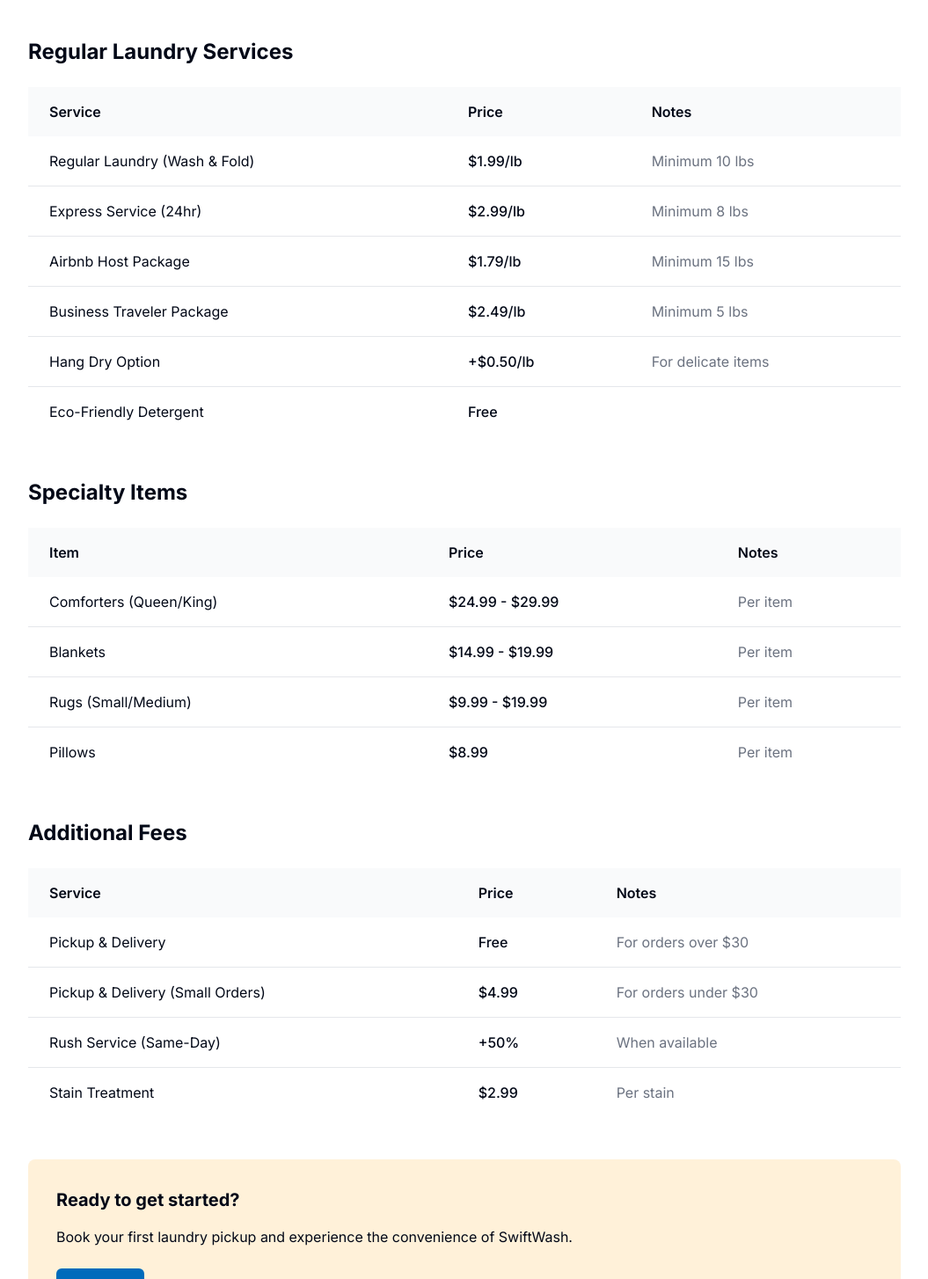
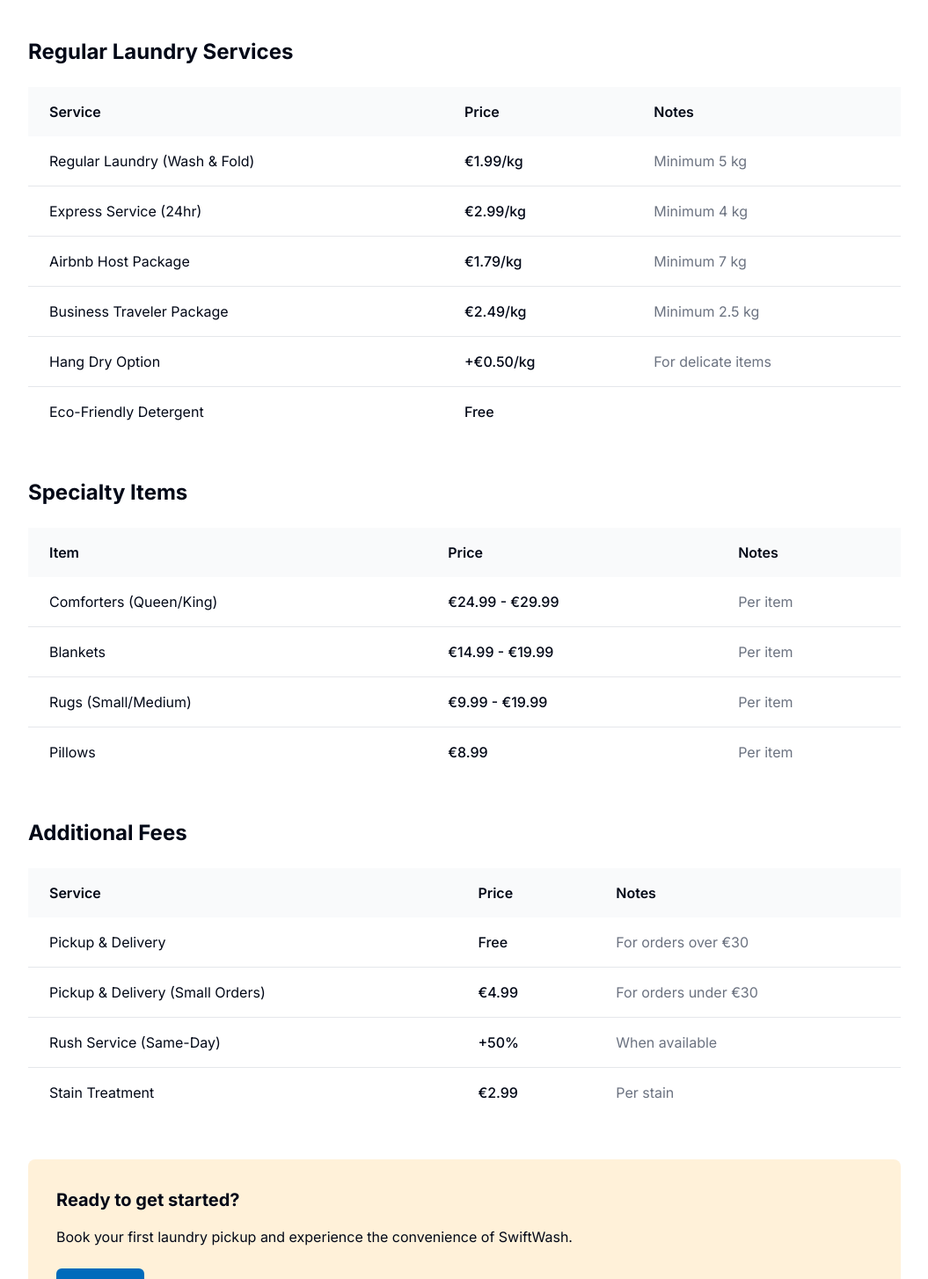
Before and after one commit to magmash/wash-drop-now, a React (Vite) app: page /pricing in a window 1280 px wide. Shown: the part 341-1795 px from the top of the page at 88% size, without its empty margins (112-1167 px from the left). Built offline with nearby package versions, Linux system fonts and the light colour scheme.

Commit message:
Replace dollar sign and pounds with euro and kilograms
Replaces all instances of "$" with "€" and "lb" with "kg" in the application.

```diff
--- a/src/components/home/ServicesList.tsx
+++ b/src/components/home/ServicesList.tsx
@@ -8,21 +8,21 @@ const services = [
     id: 1,
     name: 'Regular Wash & Fold',
     description: 'Your everyday laundry cleaned, dried, and neatly folded.',
-    priceFrom: 'From $1.99/lb',
+    priceFrom: 'From €1.99/kg',
     image: 'https://images.unsplash.com/photo-1649972904349-6e44c42644a7?auto=format&fit=crop&q=80&w=300',
   },
   {
     id: 2,
     name: 'Express Service',
     description: 'Same-day service for urgent laundry needs.',
-    priceFrom: 'From $2.99/lb',
+    priceFrom: 'From €2.99/kg',
     image: 'https://images.unsplash.com/photo-1649972904349-6e44c42644a7?auto=format&fit=crop&q=80&w=300',
   },
   {
     id: 3,
     name: 'Airbnb Host Package',
     description: 'Bulk service designed for hosts with multiple properties.',
-    priceFrom: 'From $1.79/lb',
+    priceFrom: 'From €1.79/kg',
     image: 'https://images.unsplash.com/photo-1649972904349-6e44c42644a7?auto=format&fit=crop&q=80&w=300',
   }
 ];
--- a/src/components/pricing/PriceEstimatorTool.tsx
+++ b/src/components/pricing/PriceEstimatorTool.tsx
@@ -66,10 +66,10 @@ const laundryCategories: LaundryCategory[] = [
     name: 'Wash & Fold',
     description: 'Everyday laundry washed, dried, and neatly folded',
     items: [
-      { id: 'regular-laundry', name: 'Regular Laundry', price: 1.99, unit: '/lb', description: 'Everyday clothing items' },
-      { id: 'delicate-laundry', name: 'Delicate Laundry', price: 2.49, unit: '/lb', description: 'Gentle cycle for delicate fabrics' },
-      { id: 'bedding', name: 'Bedding & Linens', price: 1.89, unit: '/lb', description: 'Sheets, pillowcases, and towels' },
-      { id: 'bulk-discount', name: 'Bulk Discount (10+ lb)', price: 1.79, unit: '/lb', description: 'Discounted rate for larger loads' },
+      { id: 'regular-laundry', name: 'Regular Laundry', price: 1.99, unit: '/kg', description: 'Everyday clothing items' },
+      { id: 'delicate-laundry', name: 'Delicate Laundry', price: 2.49, unit: '/kg', description: 'Gentle cycle for delicate fabrics' },
+      { id: 'bedding', name: 'Bedding & Linens', price: 1.89, unit: '/kg', description: 'Sheets, pillowcases, and towels' },
+      { id: 'bulk-discount', name: 'Bulk Discount (5+ kg)', price: 1.79, unit: '/kg', description: 'Discounted rate for larger loads' },
       { id: 'comforter-small', name: 'Comforter (Twin/Full)', price: 19.99, unit: '/item' },
       { id: 'comforter-large', name: 'Comforter (Queen/King)', price: 24.99, unit: '/item' },
       { id: 'duvet-cover', name: 'Duvet Cover', price: 14.99, unit: '/item' },
@@ -82,9 +82,9 @@ const laundryCategories: LaundryCategory[] = [
     items: [
       { id: 'curtains-s', name: 'Curtains (Small Panel)', price: 8.99, unit: '/panel' },
       { id: 'curtains-l', name: 'Curtains (Large Panel)', price: 12.99, unit: '/panel' },
-      { id: 'rug-small', name: 'Rug (Small <4×6)', price: 19.99, unit: '/item' },
-      { id: 'rug-medium', name: 'Rug (Medium 5×8)', price: 29.99, unit: '/item' },
-      { id: 'rug-large', name: 'Rug (Large >9×12)', price: 49.99, unit: '/item' },
+      { id: 'rug-small', name: 'Rug (Small <120×180 cm)', price: 19.99, unit: '/item' },
+      { id: 'rug-medium', name: 'Rug (Medium 150×240 cm)', price: 29.99, unit: '/item' },
+      { id: 'rug-large', name: 'Rug (Large >270×360 cm)', price: 49.99, unit: '/item' },
       { id: 'pillow', name: 'Pillow', price: 9.99, unit: '/item' },
       { id: 'cushion-cover', name: 'Cushion Cover', price: 4.99, unit: '/item' },
       { id: 'blanket-s', name: 'Blanket (Small/Throw)', price: 12.99, unit: '/item' },
@@ -253,7 +253,7 @@ const PriceEstimatorTool = () => {
                         <div className="flex items-center justify-between p-4">
                           <div>
                             <h3 className="font-medium text-sm md:text-base">{item.name}</h3>
-                            <p className="text-primary font-semibold">${item.price.toFixed(2)}{item.unit}</p>
+                            <p className="text-primary font-semibold">€{item.price.toFixed(2)}{item.unit}</p>
                             {item.description && (
                               <p className="text-xs text-muted-foreground mt-1">{item.description}</p>
                             )}
@@ -323,7 +323,7 @@ const PriceEstimatorTool = () => {
                               <span>{itemDetails.name}</span>
                               <span className="text-muted-foreground ml-1">×{quantity}</span>
                             </div>
-                            <span className="font-medium">${itemTotal.toFixed(2)}</span>
+                            <span className="font-medium">€{itemTotal.toFixed(2)}</span>
                           </div>
                         );
                       })}
@@ -332,7 +332,7 @@ const PriceEstimatorTool = () => {
                     <div className="pt-4 border-t">
                       <div className="flex justify-between font-semibold">
                         <span>Total ({totalItems} {totalItems === 1 ? 'item' : 'items'})</span>
-                        <span className="text-primary">${totalPrice.toFixed(2)}</span>
+                        <span className="text-primary">€{totalPrice.toFixed(2)}</span>
                       </div>
                     </div>
 
@@ -360,7 +360,7 @@ const PriceEstimatorTool = () => {
         <div className="flex items-center justify-between max-w-screen-lg mx-auto">
           <div>
             <p className="text-sm text-muted-foreground">Total ({totalItems} {totalItems === 1 ? 'item' : 'items'})</p>
-            <p className="text-xl font-bold text-primary">${totalPrice.toFixed(2)}</p>
+            <p className="text-xl font-bold text-primary">€{totalPrice.toFixed(2)}</p>
           </div>
           <Link to="/booking" onClick={saveEstimate}>
             <Button>
--- a/src/pages/Pricing.tsx
+++ b/src/pages/Pricing.tsx
@@ -1,30 +1,29 @@
-
 import React from 'react';
 import PageLayout from '@/components/layout/PageLayout';
 import { Button } from '@/components/ui/button';
 import { Link } from 'react-router-dom';
 
 const regularItems = [
-  { item: 'Regular Laundry (Wash & Fold)', price: '$1.99/lb', note: 'Minimum 10 lbs' },
-  { item: 'Express Service (24hr)', price: '$2.99/lb', note: 'Minimum 8 lbs' },
-  { item: 'Airbnb Host Package', price: '$1.79/lb', note: 'Minimum 15 lbs' },
-  { item: 'Business Traveler Package', price: '$2.49/lb', note: 'Minimum 5 lbs' },
-  { item: 'Hang Dry Option', price: '+$0.50/lb', note: 'For delicate items' },
+  { item: 'Regular Laundry (Wash & Fold)', price: '€1.99/kg', note: 'Minimum 5 kg' },
+  { item: 'Express Service (24hr)', price: '€2.99/kg', note: 'Minimum 4 kg' },
+  { item: 'Airbnb Host Package', price: '€1.79/kg', note: 'Minimum 7 kg' },
+  { item: 'Business Traveler Package', price: '€2.49/kg', note: 'Minimum 2.5 kg' },
+  { item: 'Hang Dry Option', price: '+€0.50/kg', note: 'For delicate items' },
   { item: 'Eco-Friendly Detergent', price: 'Free', note: '' },
 ];
 
 const specialItems = [
-  { item: 'Comforters (Queen/King)', price: '$24.99 - $29.99', note: 'Per item' },
-  { item: 'Blankets', price: '$14.99 - $19.99', note: 'Per item' },
-  { item: 'Rugs (Small/Medium)', price: '$9.99 - $19.99', note: 'Per item' },
-  { item: 'Pillows', price: '$8.99', note: 'Per item' },
+  { item: 'Comforters (Queen/King)', price: '€24.99 - €29.99', note: 'Per item' },
+  { item: 'Blankets', price: '€14.99 - €19.99', note: 'Per item' },
+  { item: 'Rugs (Small/Medium)', price: '€9.99 - €19.99', note: 'Per item' },
+  { item: 'Pillows', price: '€8.99', note: 'Per item' },
 ];
 
 const additionalFees = [
-  { item: 'Pickup & Delivery', price: 'Free', note: 'For orders over $30' },
-  { item: 'Pickup & Delivery (Small Orders)', price: '$4.99', note: 'For orders under $30' },
+  { item: 'Pickup & Delivery', price: 'Free', note: 'For orders over €30' },
+  { item: 'Pickup & Delivery (Small Orders)', price: '€4.99', note: 'For orders under €30' },
   { item: 'Rush Service (Same-Day)', price: '+50%', note: 'When available' },
-  { item: 'Stain Treatment', price: '$2.99', note: 'Per stain' },
+  { item: 'Stain Treatment', price: '€2.99', note: 'Per stain' },
 ];
 
 const Pricing = () => {
```
